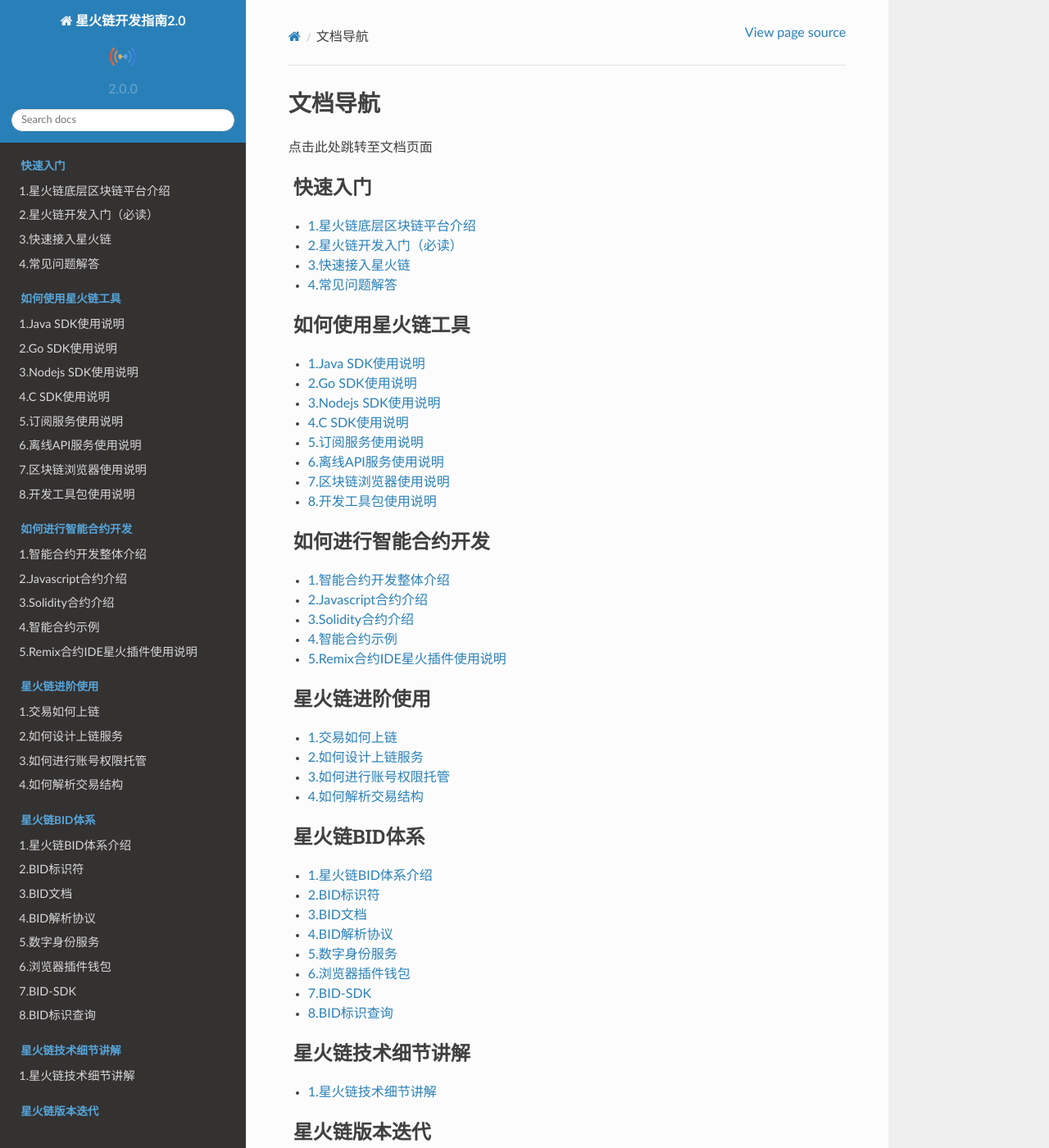
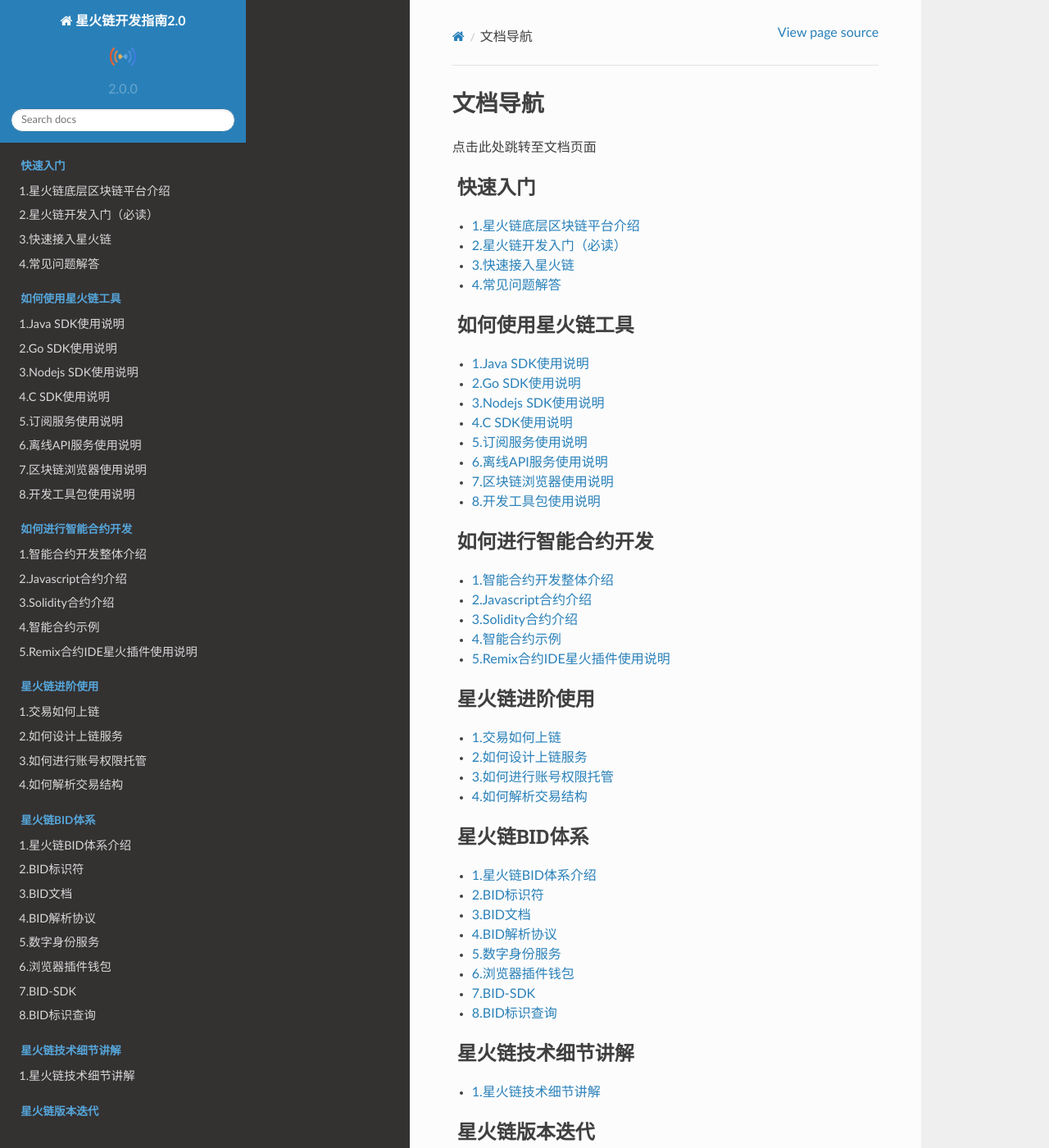
Before and after one commit to caict-4iot-dev/bif-doc, a Sphinx documentation site: the page built from docs/source/index.rst, in a window 1280 px wide and 1400 px high. Shown: the whole window at 82% size. Built offline with Sphinx 7.4.7 and the Read the Docs theme 2.0.0, drawn with Linux system fonts in a browser that asks for light colours.

Commit message:
Update custom.css

```diff
--- a/docs/source/_static/custom.css
+++ b/docs/source/_static/custom.css
@@ -3,10 +3,10 @@
 }
 /* 调整左侧导航栏的宽度 */
 .wy-nav-side {
-    width: 300px; /* 默认值通常是 250px，您可以根据需要调整这个值 */
+    width: 500px; /* 默认值通常是 250px，您可以根据需要调整这个值 */
 }
 
 /* 确保主内容区域的左边距与导航栏的宽度相匹配 */
 .wy-nav-content-wrap {
-    margin-left: 300px; /* 将此值调整为与 .wy-nav-side 的宽度相同 */
+    margin-left: 500px; /* 将此值调整为与 .wy-nav-side 的宽度相同 */
 }
```
